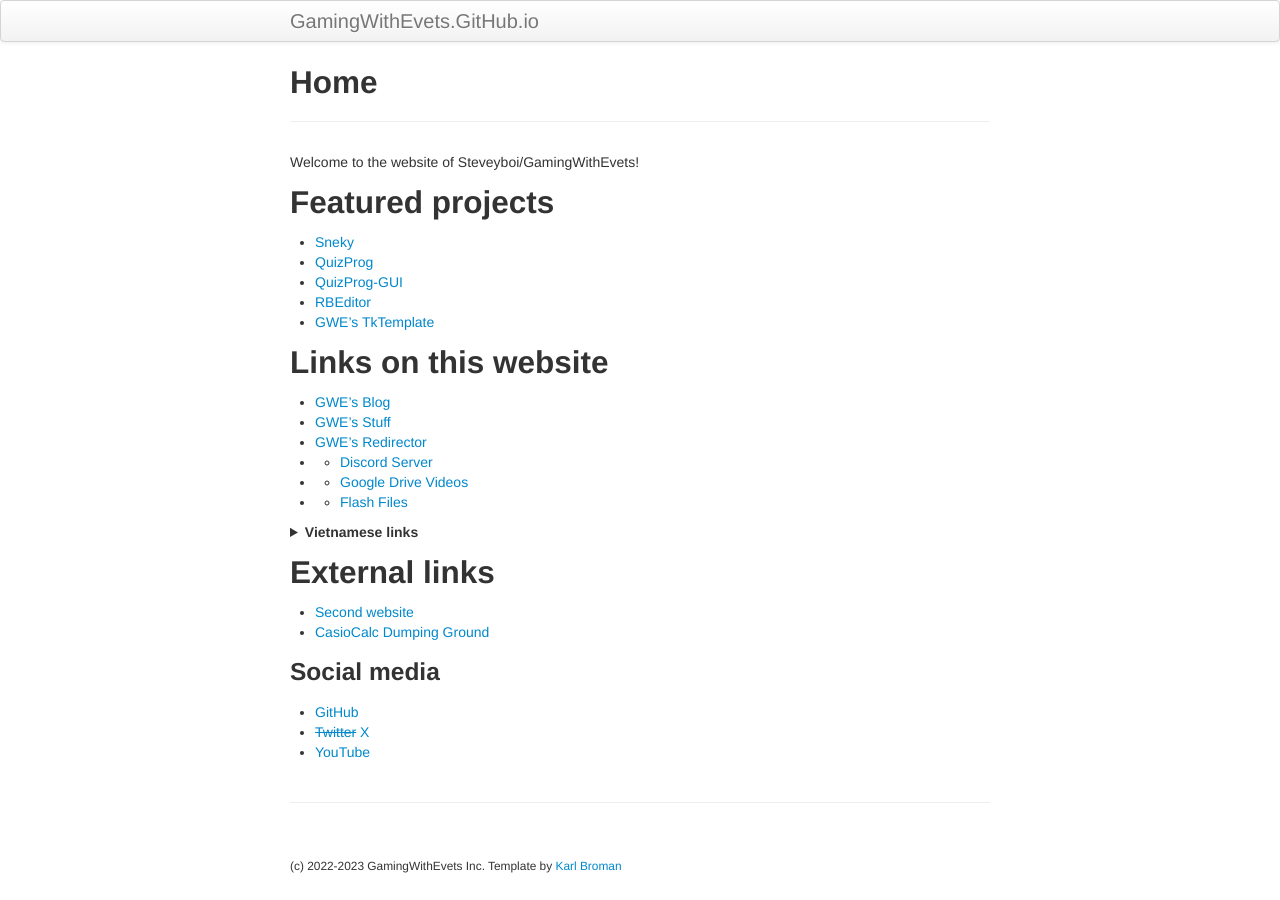
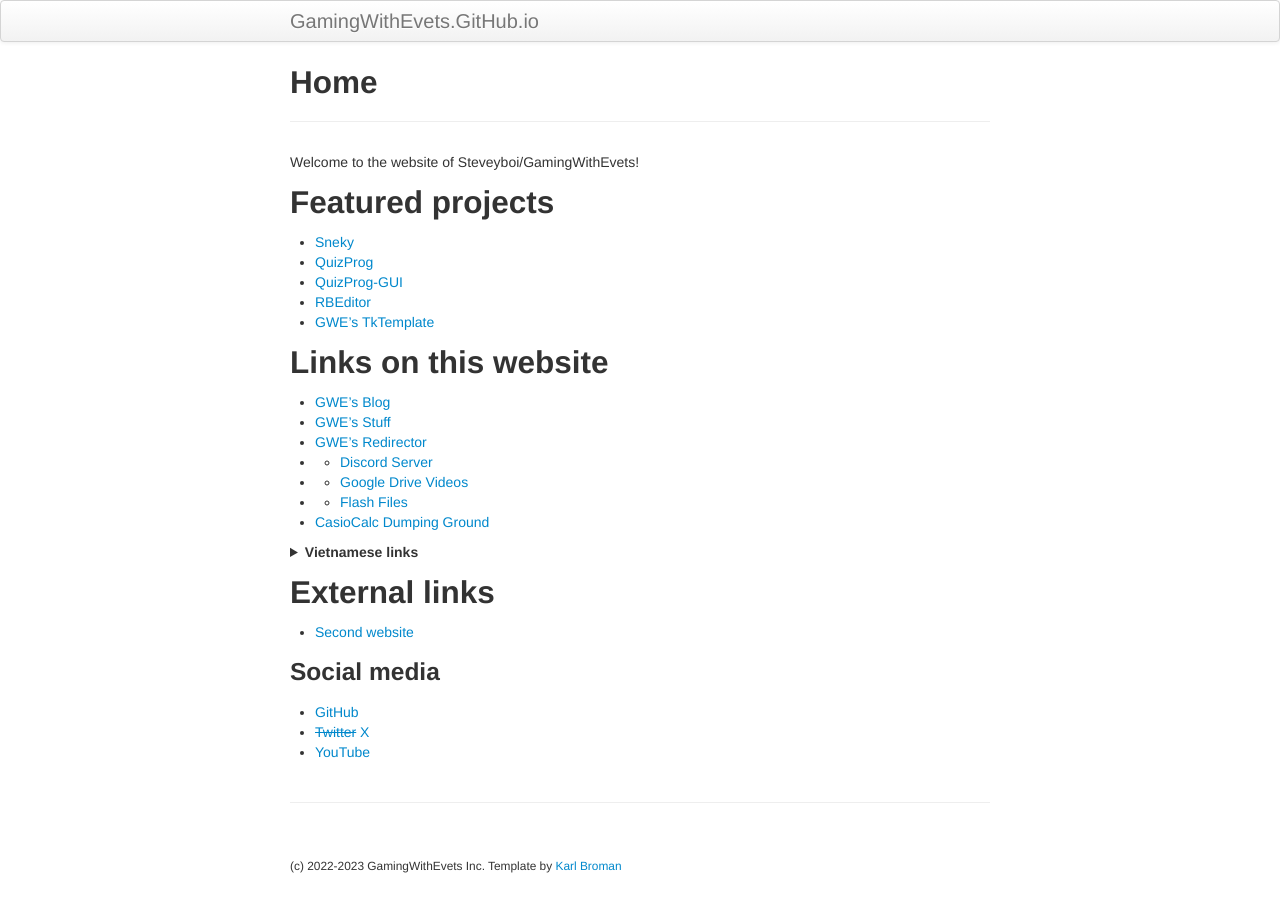
Before and after one commit to gamingwithevets/gamingwithevets.github.io, a Jekyll site: the page built from index.md, in a window 1280 px wide. Built offline with Jekyll 4.4.1, drawn with Linux system fonts in a browser that asks for light colours; part of the change alters nothing that is shown.

Commit message:
Site update

```diff
--- a/index.md
+++ b/index.md
@@ -19,6 +19,7 @@ Welcome to the website of Steveyboi/GamingWithEvets!
 - - [Discord Server](/redirector/discord.html)
 - - [Google Drive Videos](/redirector/newvideos.html)
 - - [Flash Files](/redirector/flashdl.html)
+- [CasioCalc Dumping Ground](/casiocalc)
 
 <details>
 <summary><b>Vietnamese links</b></summary><br>
@@ -32,7 +33,6 @@ Welcome to the website of Steveyboi/GamingWithEvets!
 
 ## External links
 - [Second website](https://gwe.42web.io)
-- [CasioCalc Dumping Ground](https://casiocalc.github.io)
 
 ### Social media
 - [GitHub](https://github.com/gamingwithevets)
```
Also changed, not shown: 1 other file.
